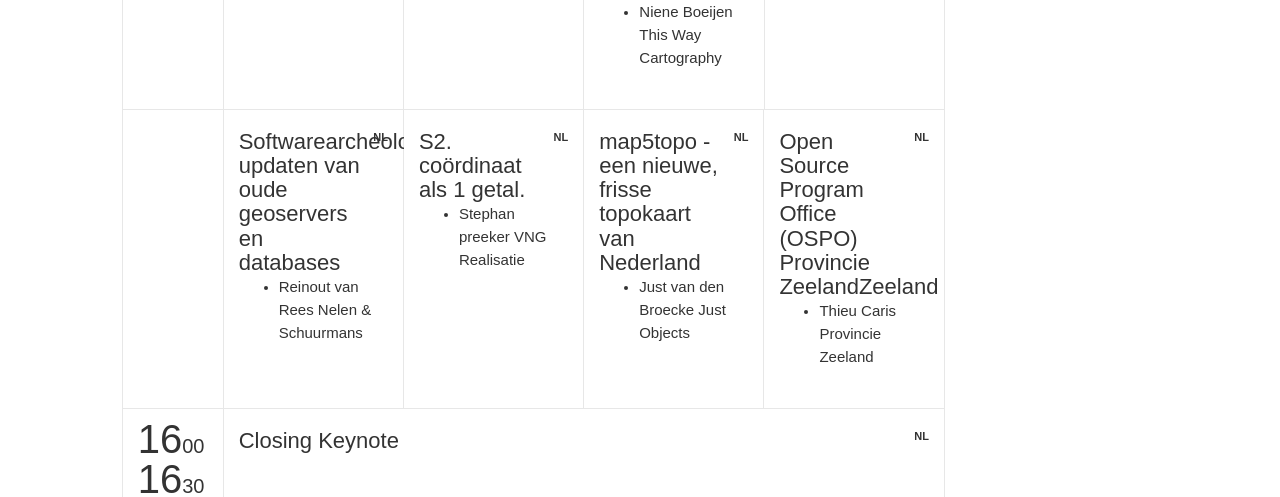
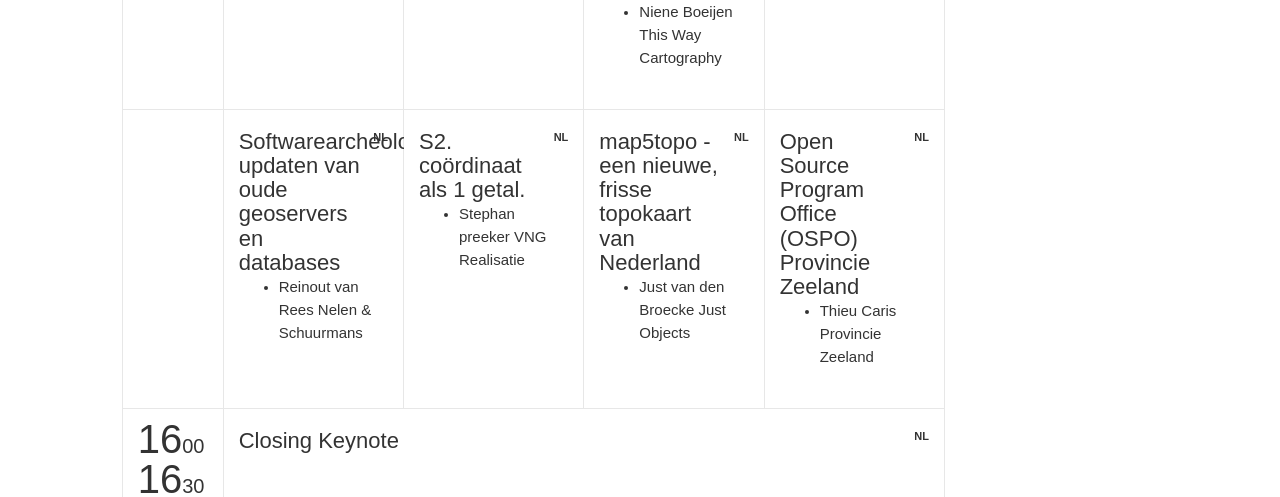
Before and after one commit to foss4gnl/2023.foss4g.nl, a Jekyll site: the page built from conference.html, in a window 1280 px wide and 900 px high, scrolled down 4012 px. Shown: the part 131-628 px from the top of the window. Built offline with Jekyll 4.4.1, drawn with Linux system fonts in a browser that asks for light colours; nearby versions of some CDN libraries; some web fonts are replaced; comment, search, counter and statistics services are not loaded.

Commit message:
Update sessions.yml

```diff
--- a/_data/sessions.yml
+++ b/_data/sessions.yml
@@ -293,7 +293,7 @@
   complexity: [beginner]
 -
   id: 131
-  title: "Open Source Program Office (OSPO) Provincie ZeelandZeeland"
+  title: "Open Source Program Office (OSPO) Provincie Zeeland"
   description: "De Provincie Zeeland werkt al langer met OSS. We merken dat we ons anders om OSS heen moeten organiseren. Een OSPO is daar een middel voor. De presentatie gaat over wat en OSPO is, de strategie die we als OSPO hebben, de werkzaamheden en de bemensing. Een OSPO gaat niet enkel om ICT of software maar om de hele organisatie mee te nemen in een werkcultuur die meer gestoeld is op de principes van open source. Informeren, coachen en begeleiden. In juni 2023 is het Nederlands OSPO kennisnetwerk gestart. Wat hebben we daarvan geleerd? <br />"
   subtype: presentation
   speakers: [138]
```
